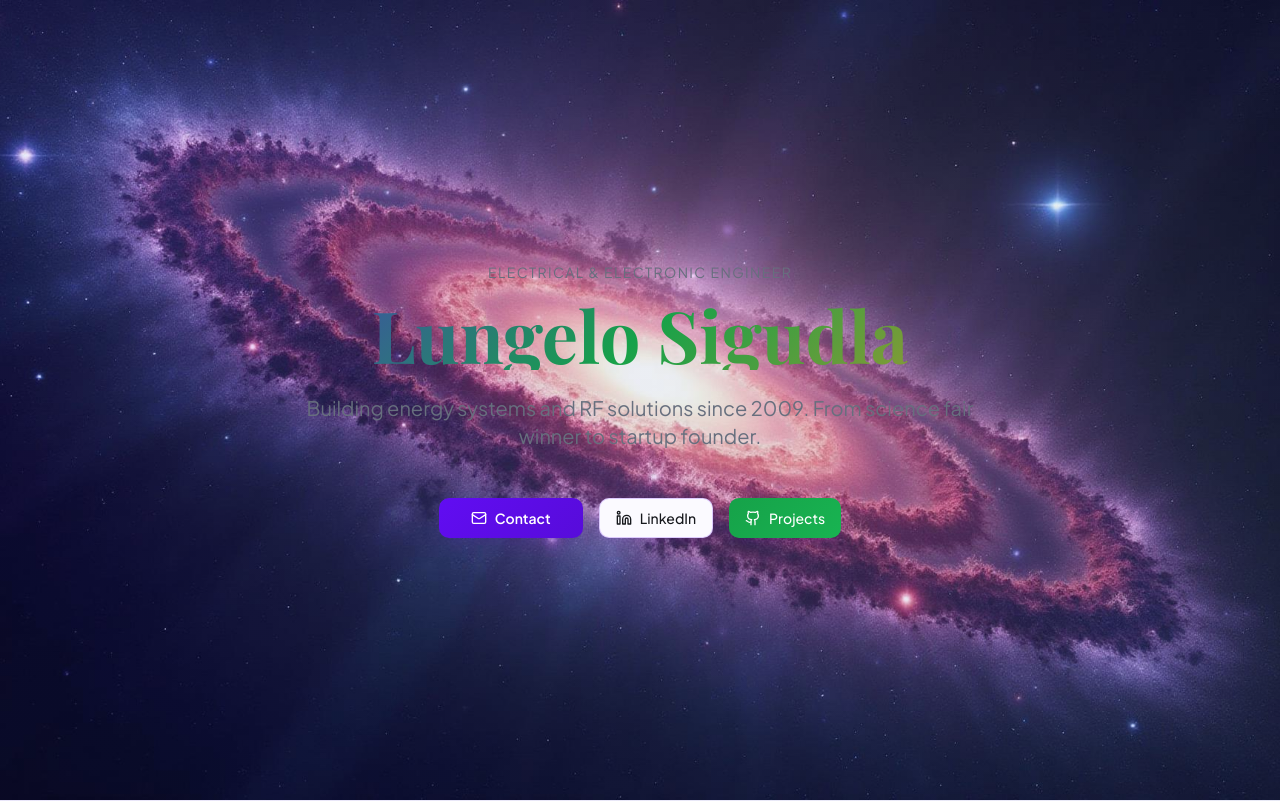
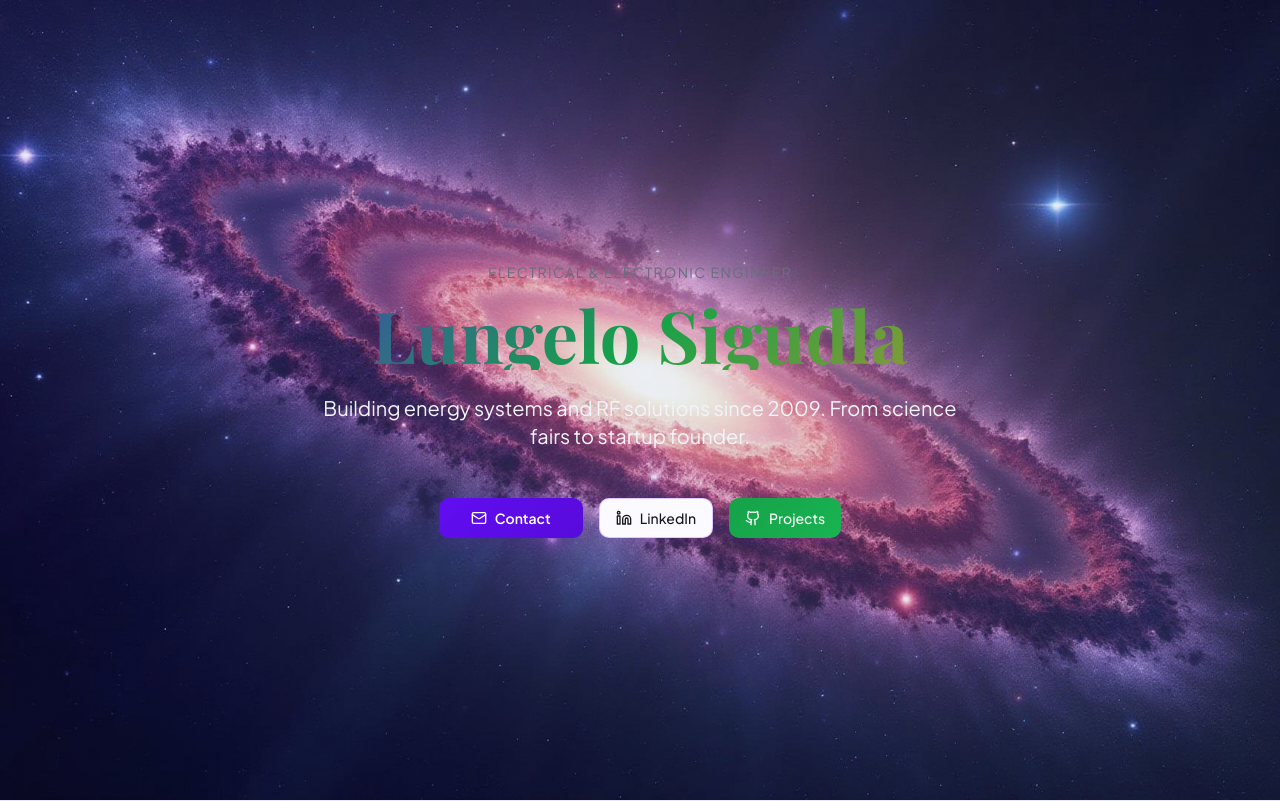
Before and after one commit to ldcsigudla/ldcsigudla.github.io, a React (Vite) app: page / in a window 1280 px wide. Shown: the top 801 px of the page. Built offline with nearby package versions, Linux system fonts and the light colour scheme.

Commit message:
Visual edit in Lovable
Edited UI in Lovable

```diff
--- a/src/components/sections/Hero.tsx
+++ b/src/components/sections/Hero.tsx
@@ -1,27 +1,23 @@
 import { Button } from "@/components/ui/button";
 import { Github, Linkedin, Mail } from "lucide-react";
 import heroImage from "@/assets/hero-bg.jpg";
-
 export const Hero = () => {
-  return (
-    <header className="relative overflow-hidden min-h-screen flex items-center">
-      <div
-        className="absolute inset-0 -z-10 bg-center bg-cover"
-        style={{ backgroundImage: `url(${heroImage})` }}
-        aria-hidden
-      />
+  return <header className="relative overflow-hidden min-h-screen flex items-center">
+      <div className="absolute inset-0 -z-10 bg-center bg-cover" style={{
+      backgroundImage: `url(${heroImage})`
+    }} aria-hidden />
       <div className="absolute inset-0 -z-10 bg-gradient-hero bg-animate" aria-hidden />
 
       <div className="container mx-auto px-6 py-24 md:py-32 text-center">
         <p className="text-sm uppercase tracking-widest text-muted-foreground mb-4 hover-float">
           Electrical & Electronic Engineer
         </p>
-        <h1 className="mt-3 text-5xl md:text-7xl font-bold font-display text-gradient mb-6 hover-lift">
+        <h1 className="mt-3 text-5xl md:text-7xl font-bold font-display text-gradient mb-6 hover-lift text-gray-400">
           Lungelo Sigudla
         </h1>
-        <p className="text-lg md:text-xl text-muted-foreground max-w-2xl mx-auto mb-12 leading-relaxed">
-          Building energy systems and RF solutions since 2009. From science fair winner to startup founder.
-        </p>
+        <p className="text-lg max-w-2xl mx-auto mb-12 leading-relaxed md:text-xl text-slate-100">Building energy systems and RF solutions since 2009.
+
+From science fairs to startup founder.</p>
 
         <div className="mt-8 flex items-center justify-center gap-4 flex-wrap">
           <a href="#contact" aria-label="Contact">
@@ -41,8 +37,6 @@ export const Hero = () => {
           </a>
         </div>
       </div>
-    </header>
-  );
+    </header>;
 };
-
 export default Hero;
```
